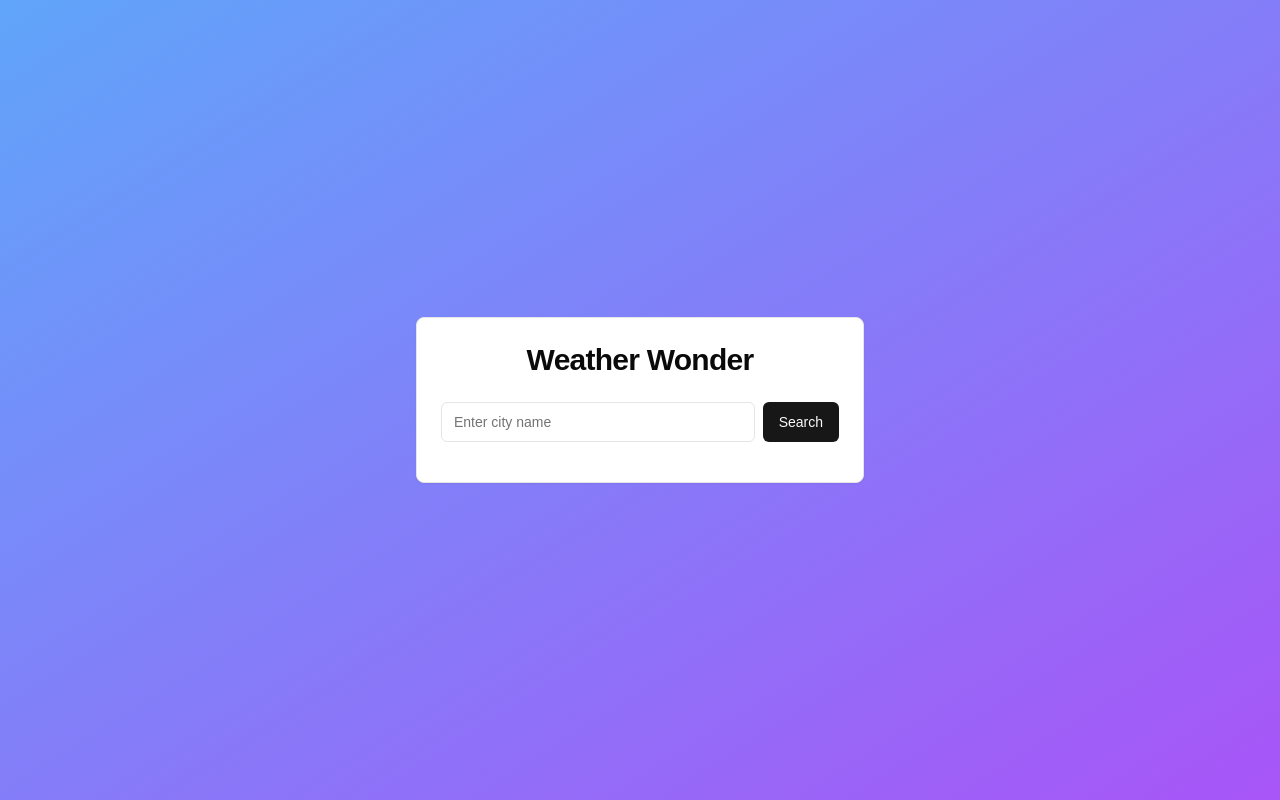
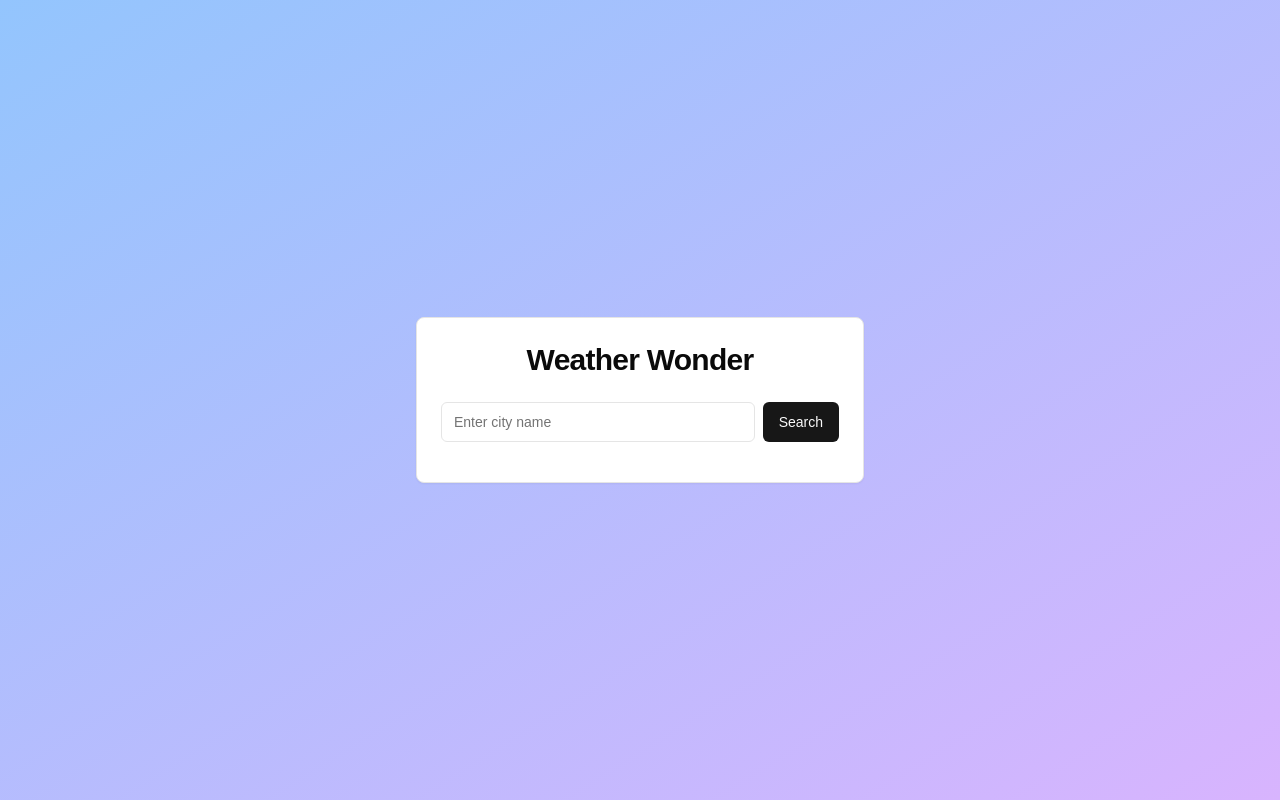
Before and after one commit to marcel-qayoom-taylor/weather-finder, a Next.js app: page / in a window 1280 px wide. Built offline with nearby package versions, Linux system fonts and the light colour scheme.

Commit message:
adjust gradient and padding

```diff
--- a/src/app/[city]/page.tsx
+++ b/src/app/[city]/page.tsx
@@ -26,8 +26,8 @@ export default async function Page({
     console.log("Current weather", currentWeather)
 
     return (
-      <div className="flex items-center justify-center min-h-screen bg-gradient-to-r from-blue-500 to-purple-500">
-      <div className="bg-white rounded-lg shadow-lg p-6">
+      <div className="flex items-center justify-center min-h-screen bg-gradient-to-r from-blue-300 to-purple-300">
+        <div className="bg-white rounded-lg shadow-lg p-10">
           <SearchForm />
           <WeatherDisplay
             city={city}
--- a/src/app/page.jsx
+++ b/src/app/page.jsx
@@ -3,7 +3,7 @@ import { Suspense } from 'react'
 
 export default function Home() {
   return (
-    <div className="min-h-screen bg-gradient-to-br from-blue-400 to-purple-500 flex items-center justify-center p-4">
+    <div className="min-h-screen bg-gradient-to-br from-blue-300 to-purple-300 flex items-center justify-center p-4">
       <WeatherSearch />
     </div>
   )
```
Lines whose indentation alone changed are shown as unchanged.
